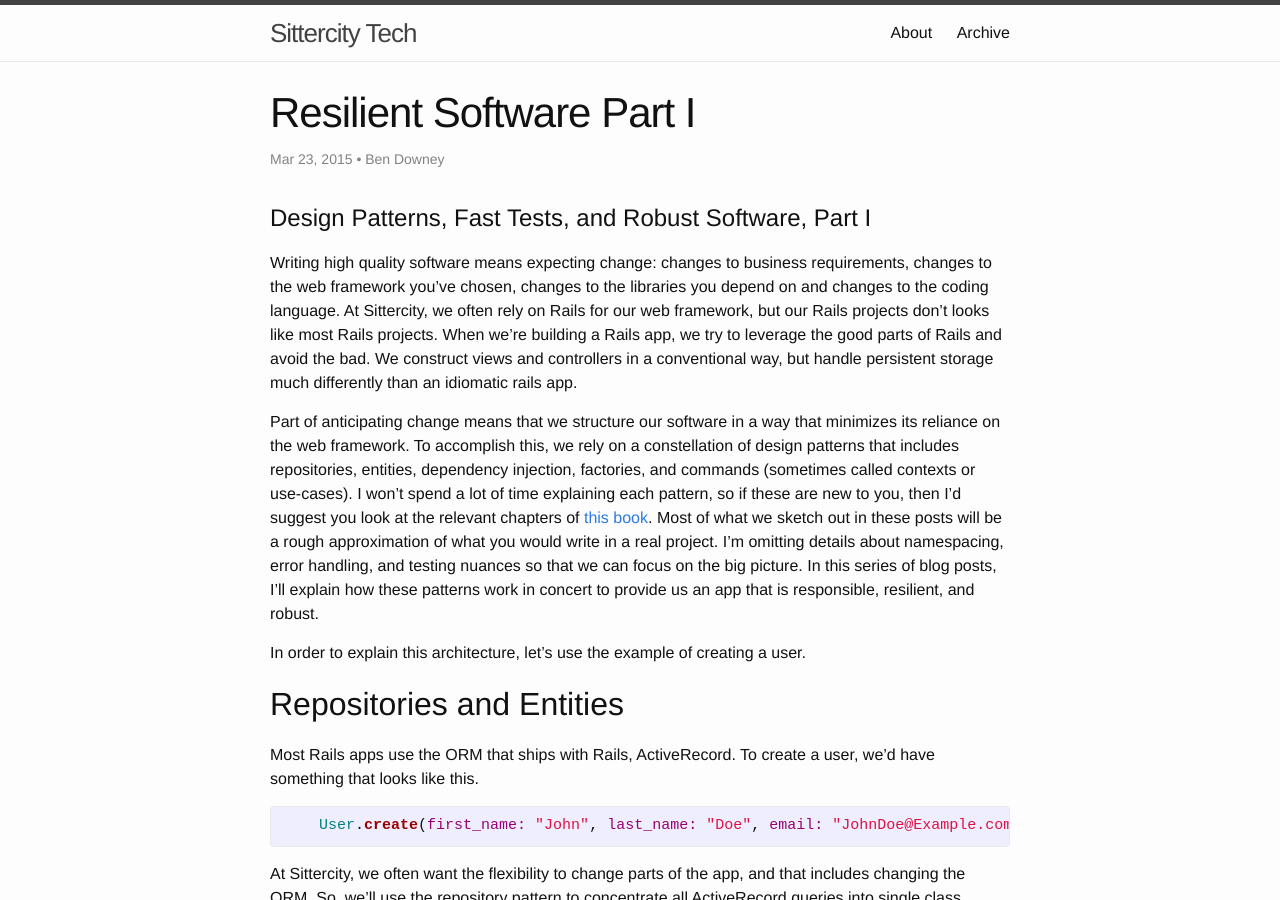
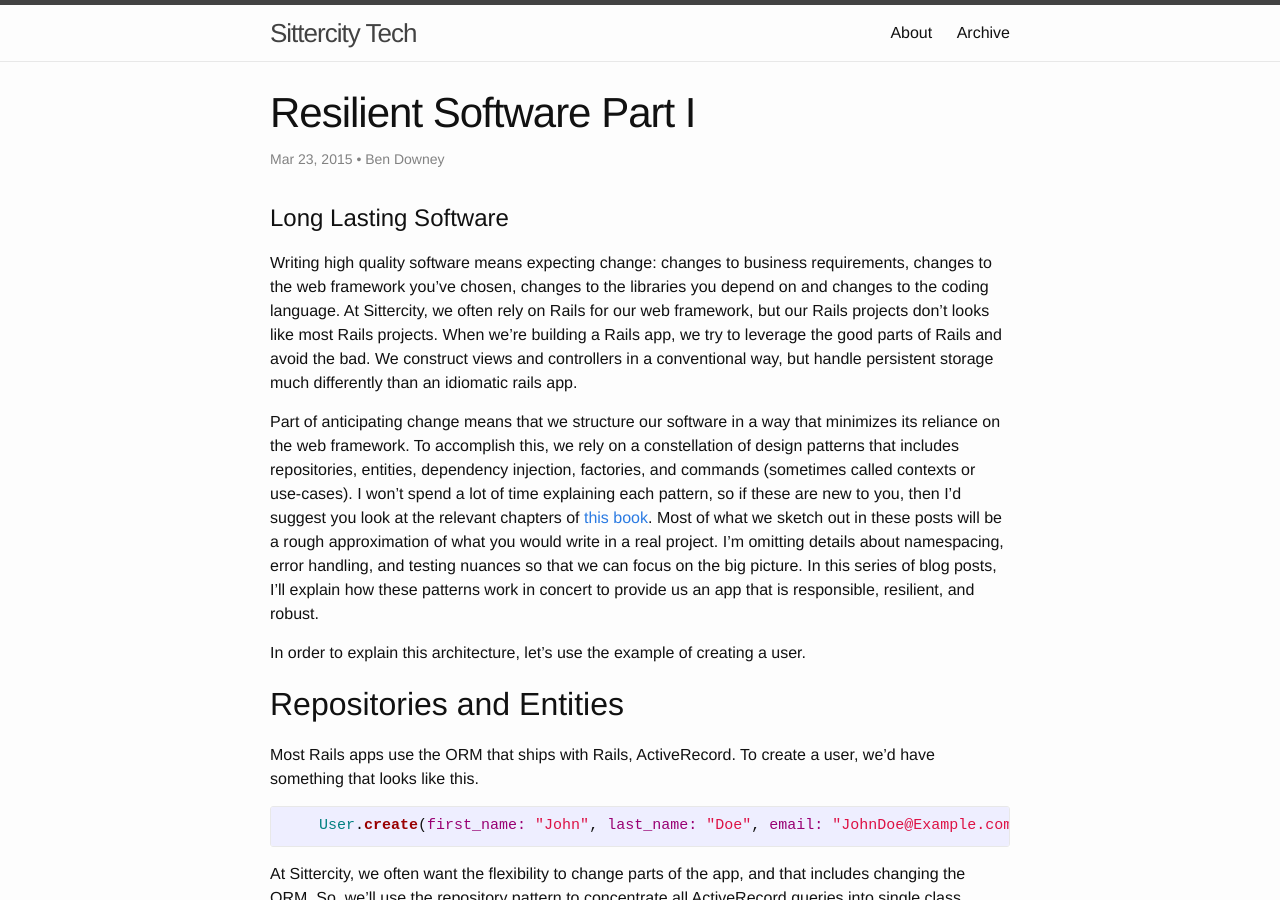
Before and after one commit to sittercity/sittercity.github.io, a Jekyll site: the page built from _posts/2015-03-23-design-patterns-part-1.markdown, in a window 1280 px wide and 900 px high. Built offline with Jekyll 4.4.1, drawn with Linux system fonts in a browser that asks for light colours.

Commit message:
bdowney: reworked subheadings

```diff
--- a/_posts/2015-03-23-design-patterns-part-1.markdown
+++ b/_posts/2015-03-23-design-patterns-part-1.markdown
@@ -6,7 +6,7 @@ categories: design patterns, testing, software architecture
 author: "Ben Downey"
 ---
 
-# Design Patterns, Fast Tests, and Robust Software, Part I
+# Long Lasting Software
 
 Writing high quality software means expecting change: changes to business requirements, changes to the web framework you’ve chosen, changes to the
 libraries you depend on and changes to the coding language.  At Sittercity, we often rely on Rails for our web framework, but our Rails projects don't looks like most Rails projects.  When we're building a Rails app, we try to leverage the good parts of Rails and avoid the bad.  We construct views and controllers in a conventional way, but handle persistent storage much differently than an idiomatic rails app.
--- a/_posts/2015-03-23-design-patterns-part-2.markdown
+++ b/_posts/2015-03-23-design-patterns-part-2.markdown
@@ -6,7 +6,7 @@ categories: design patterns, testing, software architecture
 author: "Ben Downey"
 ---
 
-# Part II: Commands, Dependency Injection, and Factories
+# Commands, Dependency Injection, and Factories
 
 In part I, we talked about using the Repository and Entity patterns in order to centralize our ORM-specific code.  In this installment, we’ll talk about three other design patterns.  We’ll talk about
 the Command Pattern, which we'll leverage to create contexts or use-cases that manage the complex business logic in our app.  And we’ll rely on Dependency Injection to make our life easy when it comes to testing.  Finally, we’ll talk about having our Rails controller interact with a factory that sets up our context for us, rather than having the controller instantiate the context itself.
```
